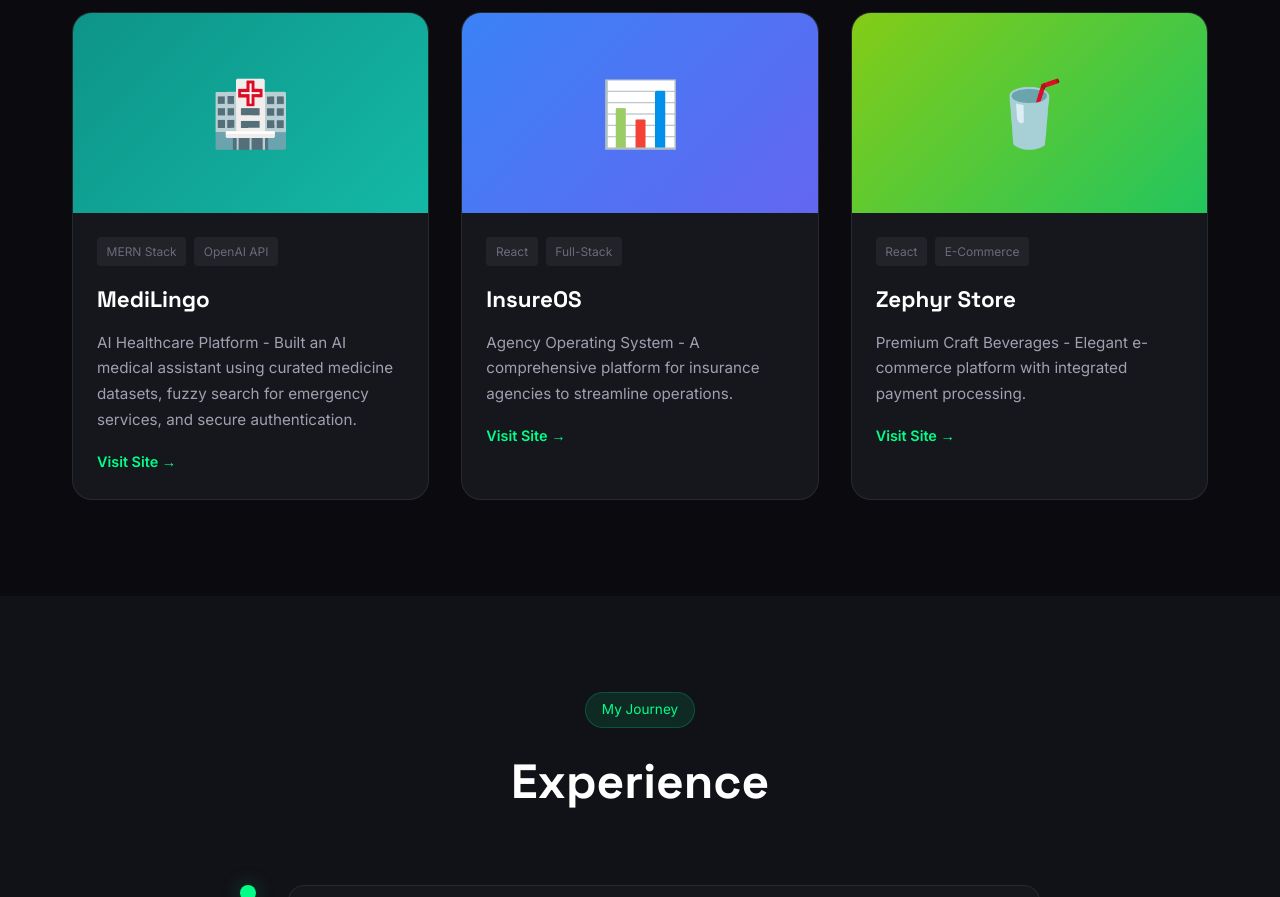
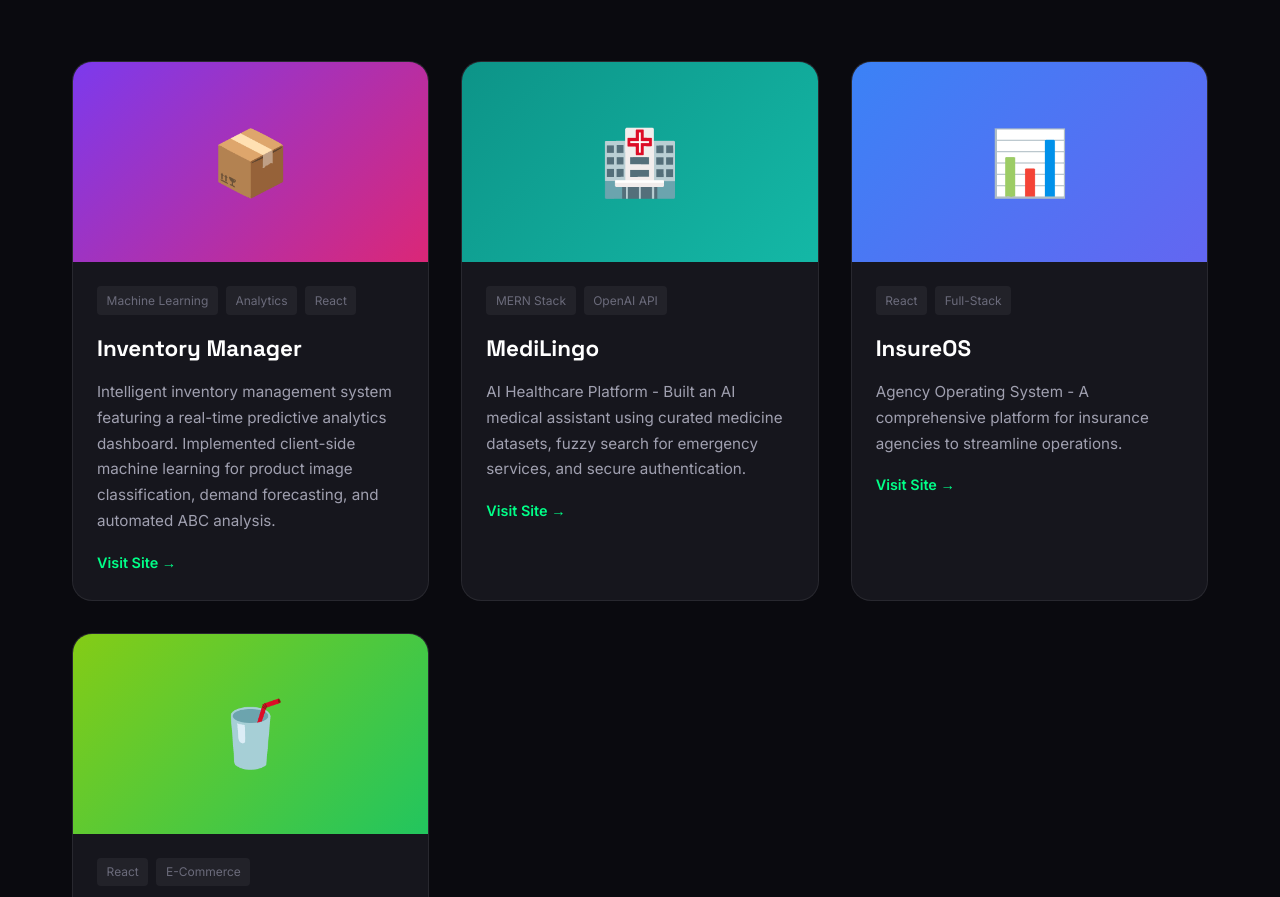
Before and after one commit to rudrasheth/portfrudra, a plain HTML site: page index.html in a window 1280 px wide. Shown: the part 1903-2800 px from the top of the page. Drawn offline with Linux system fonts and the light colour scheme.

Commit message:
Added Inventory Manager project with ML and Analytics features

```diff
--- a/index.html
+++ b/index.html
@@ -165,6 +165,26 @@
             </div>
             <div class="projects-grid">
                 <article class="project-card featured">
+                    <div class="project-image inventory-bg"><span class="project-icon">📦</span></div>
+                    <div class="project-content">
+                        <div class="project-tags">
+                            <span class="tag">Machine Learning</span>
+                            <span class="tag">Analytics</span>
+                            <span class="tag">React</span>
+                        </div>
+                        <h3 class="project-title">Inventory Manager</h3>
+                        <p class="project-description">
+                            Intelligent inventory management system featuring a real-time predictive analytics
+                            dashboard.
+                            Implemented client-side machine learning for product image classification, demand
+                            forecasting,
+                            and automated ABC analysis.
+                        </p>
+                        <a href="https://inventorymanagerrudra2026.vercel.app/" target="_blank"
+                            class="project-link">Visit Site →</a>
+                    </div>
+                </article>
+                <article class="project-card featured">
                     <div class="project-image medilingo-bg"><span class="project-icon">🏥</span></div>
                     <div class="project-content">
                         <div class="project-tags"><span class="tag">MERN Stack</span><span class="tag">OpenAI API</span>
--- a/styles.css
+++ b/styles.css
@@ -1090,6 +1090,10 @@
     background: linear-gradient(135deg, #84cc16, #22c55e);
 }
 
+.inventory-bg {
+    background: linear-gradient(135deg, #7c3aed, #db2777);
+}
+
 .project-icon {
     font-size: 4rem;
 }
```
